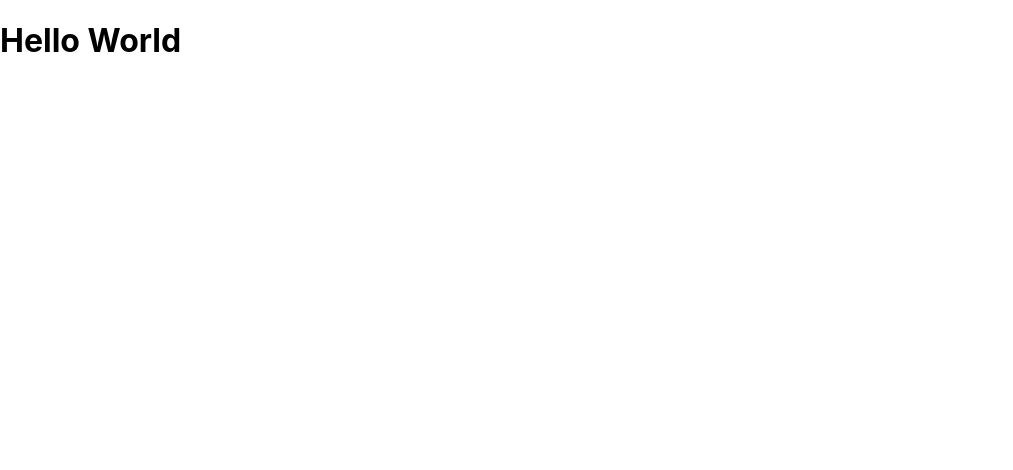
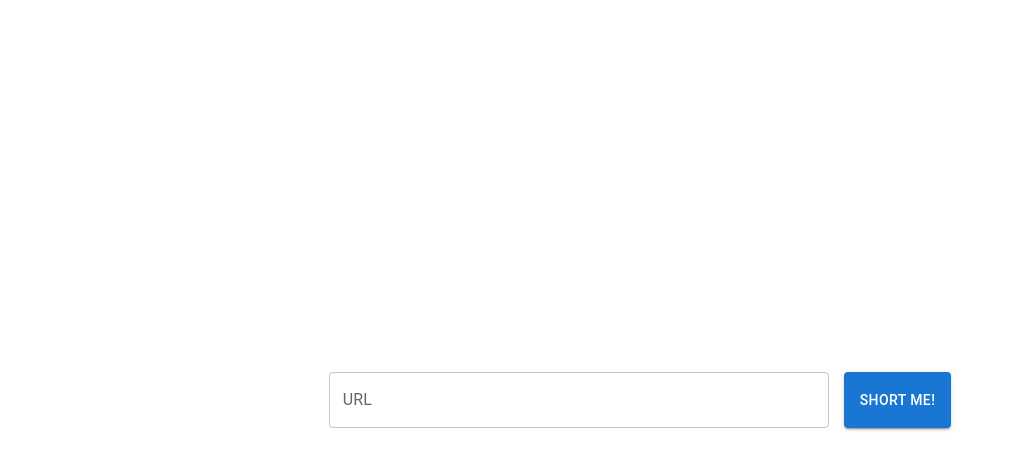
Before and after one commit to henriquemod/short-me, a React (Create React App) app in the folder packages/frontend/: page / in a window 1280 px wide. Shown: the top 470 px of the page, without its empty margins (0-1013 px from the left). Built offline with nearby package versions, Linux system fonts and the light colour scheme.

Commit message:
chore: initial home page and its components

```diff
--- a/packages/frontend/src/App.tsx
+++ b/packages/frontend/src/App.tsx
@@ -1,7 +1,9 @@
+import { Home } from './pages/home'
+
 function App() {
     return (
         <div className='App'>
-            <h1>Hello World</h1>
+            <Home />
         </div>
     )
 }
--- /dev/null
+++ b/packages/frontend/src/components/button/index.tsx
@@ -0,0 +1,15 @@
+import { Button as MButton } from '@mui/material'
+
+interface IProps {
+    label: string
+    onClick: () => void
+}
+
+export const Button = (props: IProps) => {
+    const { onClick, label } = props
+    return (
+        <MButton variant='contained' onClick={onClick}>
+            {label}
+        </MButton>
+    )
+}
--- /dev/null
+++ b/packages/frontend/src/components/insert-url-input/index.tsx
@@ -0,0 +1,42 @@
+import { TextField } from '@mui/material'
+import { CSSProperties, useState } from 'react'
+import styled from 'styled-components'
+
+const Container = styled.div`
+    display: flex;
+    width: 100%;
+    justify-content: center;
+`
+
+interface IProps {
+    button: React.ElementType
+}
+
+const INPUT_STYLE: CSSProperties = {
+    minWidth: '500px',
+    marginRight: '15px'
+}
+
+export const InsertUrlInput = (props: IProps) => {
+    const { button: InsertButton } = props
+    const [value, setValue] = useState<string>()
+
+    const handleChangeValue = (e: React.ChangeEvent<HTMLInputElement>) => {
+        setValue(e.target.value)
+    }
+
+    return (
+        <Container>
+            <TextField
+                id='insert-url'
+                data-testid='insert-url'
+                label='URL'
+                variant='outlined'
+                value={value}
+                onChange={handleChangeValue}
+                style={INPUT_STYLE}
+            />
+            <InsertButton />
+        </Container>
+    )
+}
--- a/packages/frontend/src/index.css
+++ b/packages/frontend/src/index.css
@@ -7,6 +7,11 @@ body {
   -moz-osx-font-smoothing: grayscale;
 }
 
+h1, h2, h3, h4, h5, h6 {
+  margin: 0;
+  padding: 0;
+}
+
 code {
   font-family: source-code-pro, Menlo, Monaco, Consolas, 'Courier New',
     monospace;
--- /dev/null
+++ b/packages/frontend/src/pages/home/index.tsx
@@ -0,0 +1,27 @@
+import styled from 'styled-components'
+import { Button } from '../../components/button'
+import { InsertUrlInput } from '../../components/insert-url-input'
+
+const Container = styled.div`
+    height: 100vh;
+    display: flex;
+    justify-content: center;
+    align-items: center;
+`
+
+export const Home = () => {
+    const renderButton = () => {
+        return (
+            <Button
+                label='Short me!'
+                onClick={() => console.log('Ola Mundo')}
+            />
+        )
+    }
+
+    return (
+        <Container>
+            <InsertUrlInput button={renderButton} />
+        </Container>
+    )
+}
```
Also changed, not shown: packages/frontend/package.json (+7 -0 lines), 2 other files (tests, documents, lock files or other folders).
